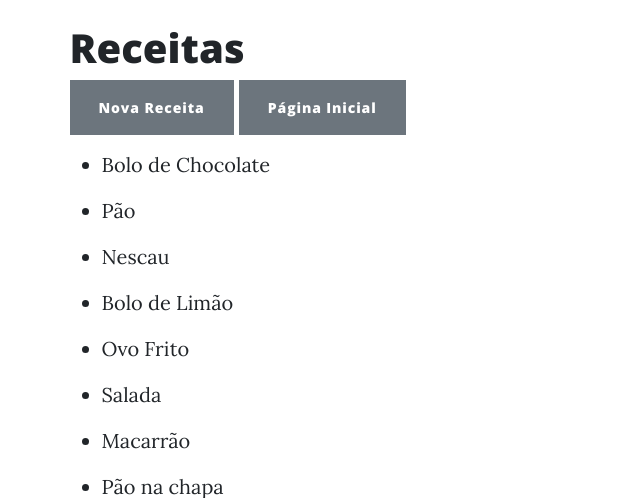
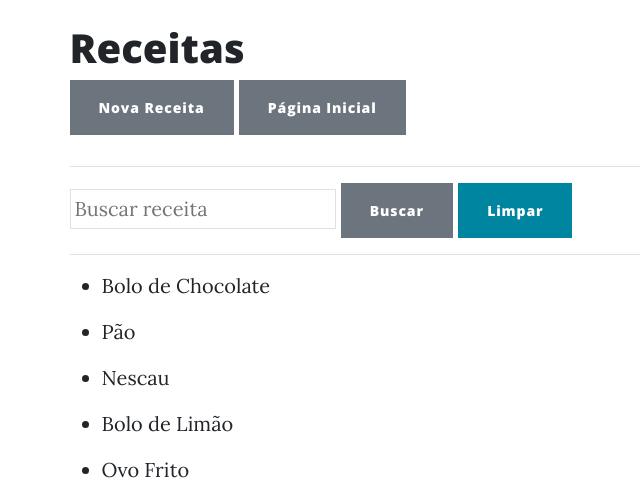
Before and after one commit to vini-pontesb/blog_receitas, a Django app: page /receitas/ in a window 1280 px wide. Shown: the part 104-602 px from the top of the page, without its empty margins (276-916 px from the left). Run offline with Django 5.2, Linux system fonts and the light colour scheme; data comes from the database, SQL or seed files in the repository; some libraries are stand-ins or nearby versions.

Commit message:
Adicionando campo de busca nas receitas

```diff
--- a/receita/templates/minhas_receitas.html
+++ b/receita/templates/minhas_receitas.html
@@ -6,16 +6,42 @@ Minhas receitas
 
 {% block content %}
     <h1>Receitas</h1>
+
     {% if messages %}
     {% for message in messages %}
     <p style="color: darkgreen;">{{message}}</p>
     {% endfor %}
     {% endif %}
+
     <section style="padding-bottom: 15px;">
         <a href="{% url 'nova_receita' %}" class ="btn btn-secondary"">Nova Receita</a>
         <a href="{% url 'home' %}" class ="btn btn-secondary"">Página Inicial</a>
     </section>
+
+    <hr>
+
+    <form action="{% url 'buscar_receita' %}" method="GET">
+        <input type="text" name="titulo" class="p-1 border" autocomplete="off" placeholder="Buscar receita">
+        <button type="submit" class="btn btn-secondary">Buscar</button>
+        <a href="{% url 'receitas' %}" class="btn btn-primary">Limpar</a>
+    </form>
+
+    <hr>
+
     <section>
+        {% if buscar %}
+            {% if receitas_encontradas %}
+                {% for item in receitas_encontradas %}
+                <ul>
+                    <li>
+                        <a href="{% url 'detalhes_receita' id_receita=item.id %}">{{item.titulo}}</a>
+                    </li>
+                </ul>
+                {% endfor %}
+            {% else %}
+                Nenhuma receita foi encontrada com esse nome
+            {% endif %}
+        {% else %}
             {% for item in receitas %}
             <ul>
                 <li>
@@ -23,5 +49,6 @@ Minhas receitas
                 </li>
             </ul>
             {% endfor %}
+        {% endif %}
     </section>
 {% endblock %}
--- a/receita/urls.py
+++ b/receita/urls.py
@@ -9,5 +9,6 @@ urlpatterns = [
     path('nova_receita/', views.nova_receita, name="nova_receita"),
     path('nova_categoria/', views.nova_categoria, name="nova_categoria"),
     path('', views.home, name="home"),
-    path('editar_receita/<int:id_receita>', views.editar_receita, name="editar_receita")
+    path('editar_receita/<int:id_receita>', views.editar_receita, name="editar_receita"),
+    path('buscar_receita/', views.buscar_receita, name="buscar_receita")
 ]
--- a/receita/views.py
+++ b/receita/views.py
@@ -7,6 +7,15 @@ def receitas(request):
     receitas = Receita.objects.all()
     context = {'receitas': receitas}
 
+    return render(request, 'minhas_receitas.html', context)
+
+def buscar_receita(request):
+    titulo_buscado = request.GET.get('titulo')
+    if titulo_buscado:
+        receitas_encontradas = Receita.objects.filter(titulo__icontains=titulo_buscado)
+    else:
+        receitas_encontradas = None
+    context = {'receitas_encontradas': receitas_encontradas, 'buscar': True}
     return render(request, 'minhas_receitas.html', context)
 
 def categorias(request):
```
Also changed, not shown: receita/templates/categorias_receitas.html (+8 -0 lines). Lines whose indentation alone changed are shown as unchanged.
